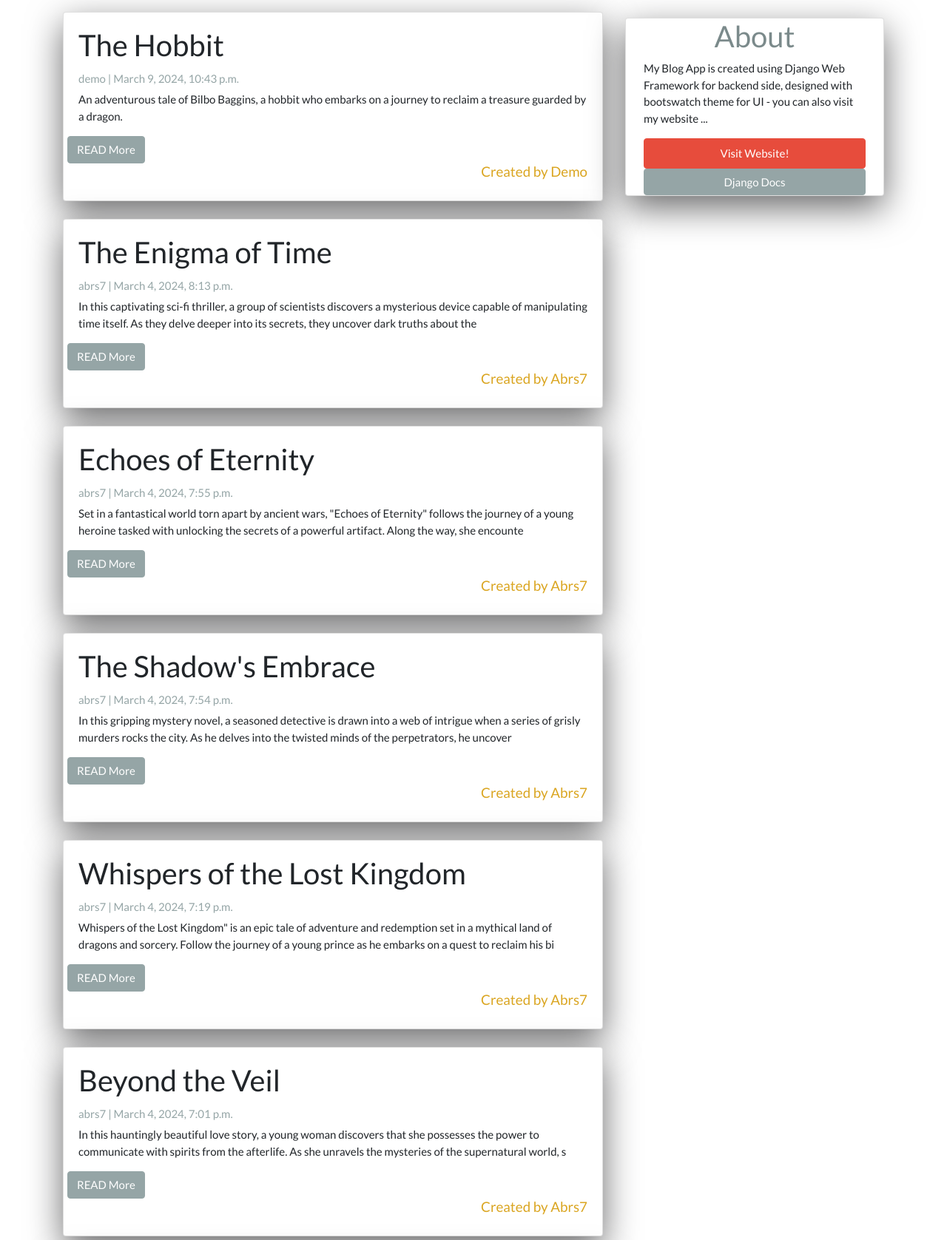
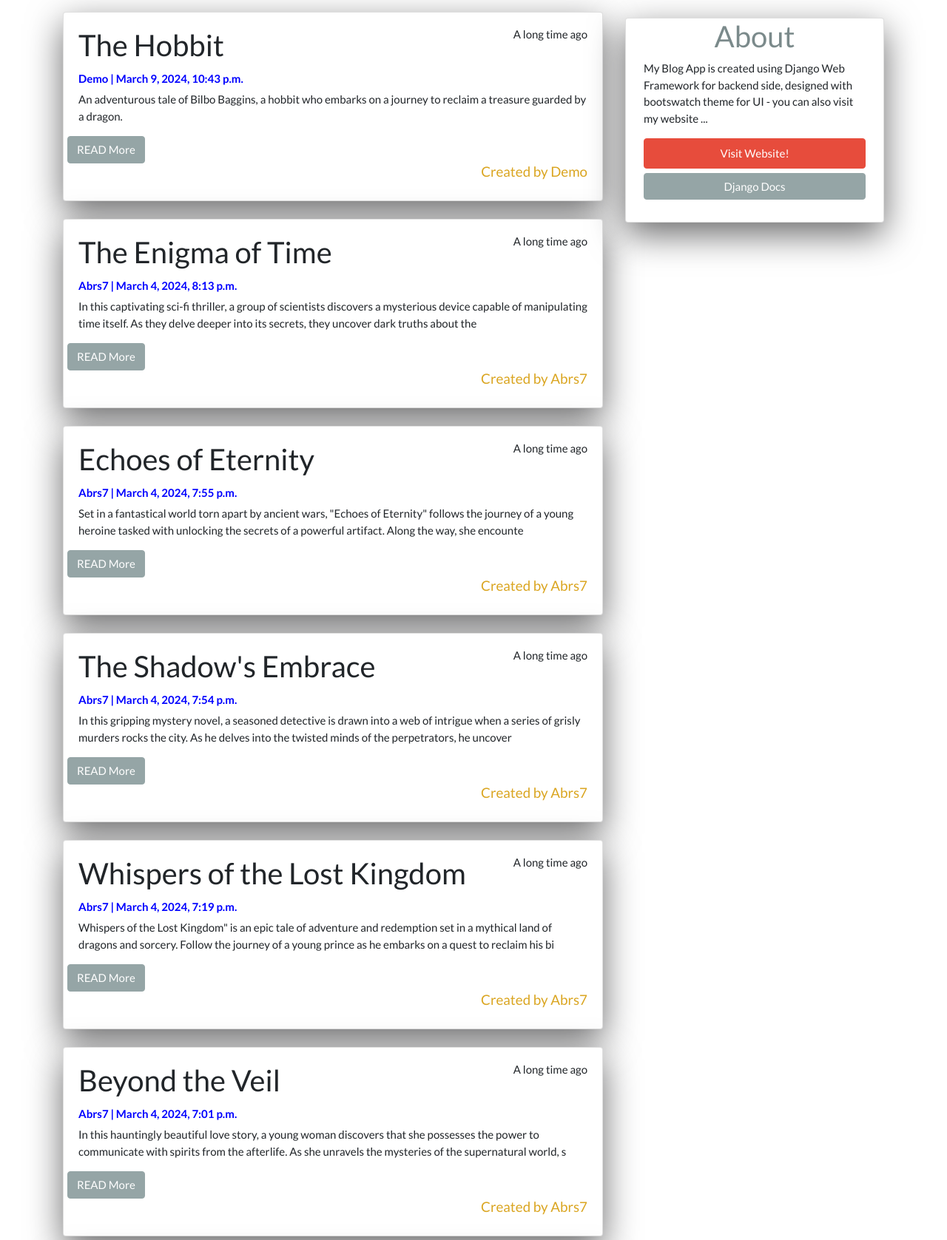
Before and after one commit to abrs7/blog-website, a Django app: page /app/ in a window 1280 px wide. Shown: the part 243-1920 px from the top of the page at 74% size. Run offline with Django 5.2, Linux system fonts and the light colour scheme; data comes from the database, SQL or seed files in the repository; both versions use the stored data as it was after the commit; some libraries are stand-ins or nearby versions.

Commit message:
Status Added

```diff
--- a/blog/templates/index.html
+++ b/blog/templates/index.html
@@ -20,8 +20,20 @@
       {% for post in post_list %}
       <div class="card mb-4">
         <div class="card-body">
+         <div class="float-right">
+          {% if request.user.is_authenticated %}
+          {%if request.user.is_active %}
+          <h6>Active</h6>
+          {% else %}
+          <h6>last seen recently</h6>
+          {% endif %}
+          {% else %}
+          <h6>A long time ago</h6>
+          {% endif %}
+        </div>
           <h2 class="card-title">{{ post.title }}</h2>
-          <p class="card-text text-muted h6">{{ post.author }} | {{ post.created_on}} </p>
+          {% load custom_filters %}
+          <p class="card-text text-green h6" style="color: blue; font-weight: bolder;">{{ post.author.username| first_upper }} | {{ post.created_on}} </p>
           <p class="card-text">{{post.content|slice:":200"}} </p>
           <div class="row">
           <a href="{% url 'post_detail' post.slug  %}">
--- a/blog/templates/sidebar.html
+++ b/blog/templates/sidebar.html
@@ -5,13 +5,13 @@
 }
 
 </style>
-<div class="col-md-4 float-right">
-<div class=" card my-4 px-4">
+<div class="col-md-4 float-right" style="padding-bottom: 30px;">
+<div class=" card my-4 px-4" style="padding-bottom: 30px;">
 <h2 class="text-center text-dark red">About </h2>
 <p class="card-text"> My Blog App is created using Django Web Framework for backend side, designed with bootswatch
     theme for UI - you can also visit my website ... </p>
     <a href="https://bekbrace.com" class="btn btn-danger px-8 py-2">Visit Website!</a>
-    <a href="https://docs.djangoproject.com/en/3.1/" class="btn btn-secondary px-8 ">Django Docs</a>
+    <a href="https://docs.djangoproject.com/en/3.1/" class="btn btn-secondary px-8 " style="margin-top: 6px;">Django Docs</a>
 
 </div>
 </div>
```
Also changed, not shown: blog/db.sqlite3.
